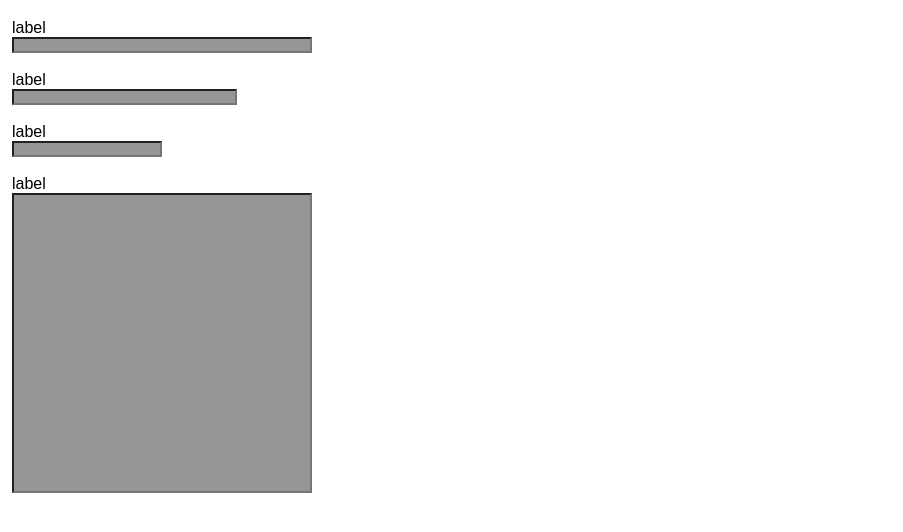
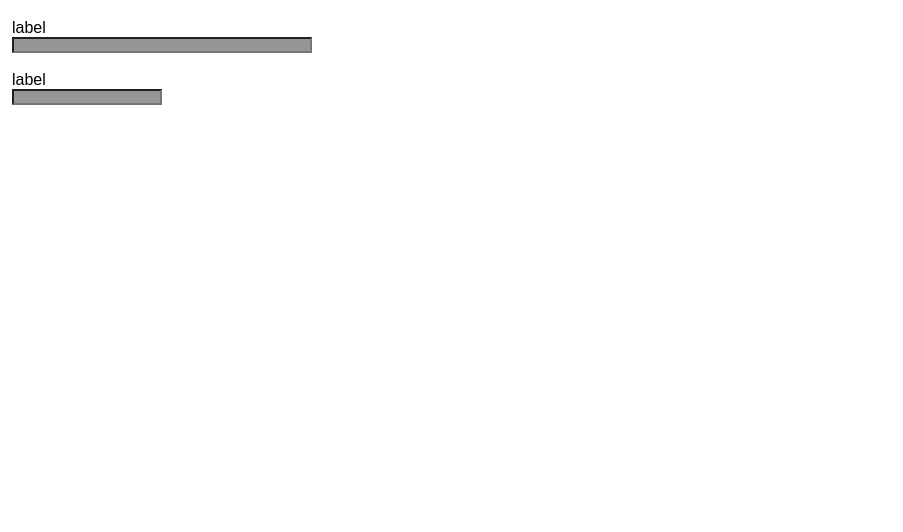
Before and after one commit to Ahallard/design-system-code, a website: page scss/componets/form inputs/inputs.html in a window 1280 px wide. Shown: the part 142-674 px from the top of the page, without its empty margins (0-903 px from the left). Drawn offline with Linux system fonts and the light colour scheme.

Commit message:
commit 9

```diff
--- a/scss/componets/form inputs/_inputs.scss
+++ b/scss/componets/form inputs/_inputs.scss
@@ -1,33 +1,16 @@
 @use '../../foundations/' as *;
 
-.input-ld{
+.input{
     width: 300px;
     height: 16px;
     padding: 2px;
     background-color: $colour-neutral;
-    color: $text-colour-light;
+    color: $text-colour;
 }
-
-.input-md{
-    width: 225px;
-    height: 16px;
-    padding: 2px;
-    background-color: $colour-neutral;
-    color: $text-colour-light;
-}
-
-.input-sm{
+.input-half{
     width: 150px;
     height: 16px;
     padding: 2px;
     background-color: $colour-neutral;
-    color: $text-colour-light;
+    color: $text-colour;
 }
-
-.text-area{
-    width: 300px;
-    height: 300px;
-    padding: 2px;
-    background-color: $colour-neutral;
-    color: $text-colour-light;
-}
--- a/scss/componets/form inputs/inputs.html
+++ b/scss/componets/form inputs/inputs.html
@@ -33,25 +33,13 @@
        <h1>Inputs</h1>
         <label>
             label <br/>
-            <input type="text" name="input" class="input-ld"/>
+            <input type="text" name="input" class="input"/>
         </label>
         <br/>
         <br/>
-        <label>
+         <label>
             label <br/>
-            <input type="text" name="input" class="input-md"/>
-        </label>
-        <br/>
-        <br/>
-        <label>
-            label <br/>
-            <input type="text" name="input" class="input-sm"/>
-        </label>
-        <br/>
-        <br/>
-        <label>
-            label <br/>
-            <input type="text" name="input" class="text-area"/>
+            <input type="text" name="input" class="input-half"/>
         </label>
     </body>
 </html>
```
Also changed, not shown: css/style.css, 1 other file.
